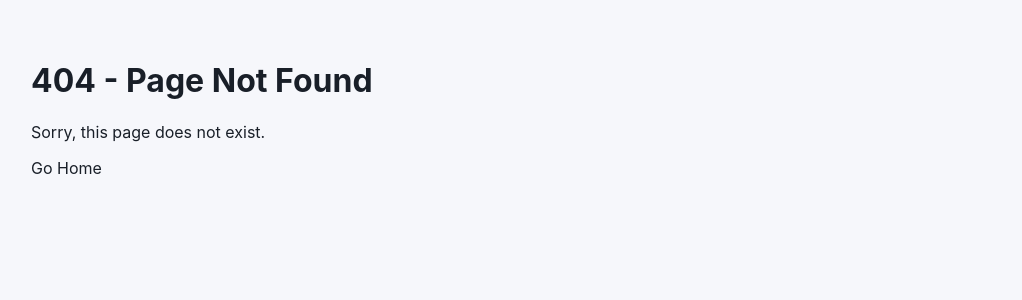
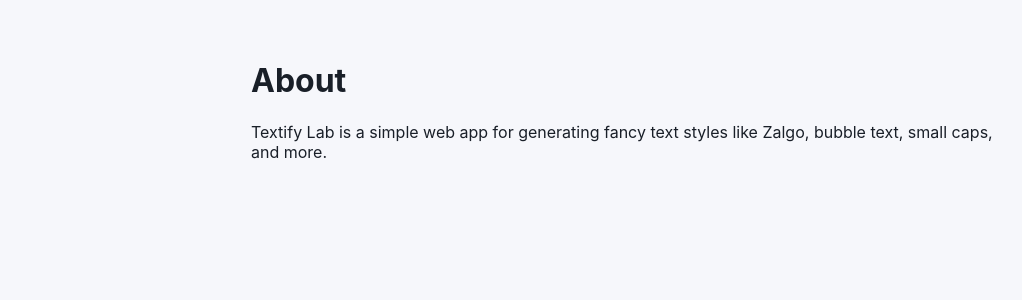
Before and after one commit to leeseulahn/textify-lab, a Next.js app: page /about in a window 1280 px wide. Before the commit this address had no page. Shown: the top 300 px of the page, without its empty margins (9-1031 px from the left). Built offline with nearby package versions, Linux system fonts and the light colour scheme; a web font is replaced by a local one.

Commit message:
Add files via upload

```diff
--- /dev/null
+++ b/app/about/page.tsx
@@ -0,0 +1,16 @@
+export const metadata = {
+    title: "About",
+    description: "About Textify Lab",
+  };
+
+  export default function AboutPage() {
+    return (
+      <main style={{ maxWidth: 800, margin: "0 auto", padding: "40px 20px" }}>
+        <h1>About</h1>
+        <p>
+          Textify Lab is a simple web app for generating fancy text styles like
+          Zalgo, bubble text, small caps, and more.
+        </p>
+      </main>
+    );
+  }
```
